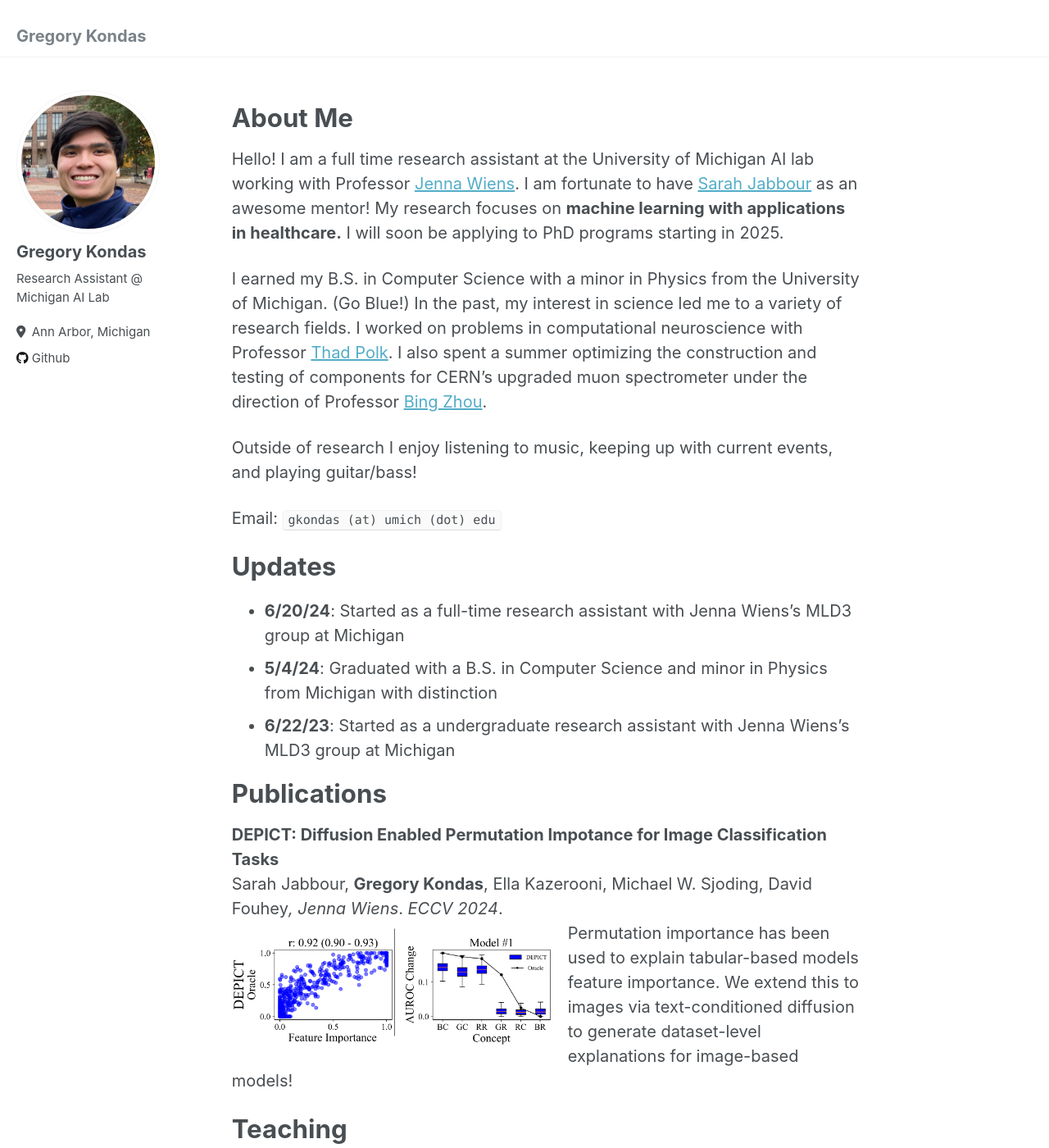
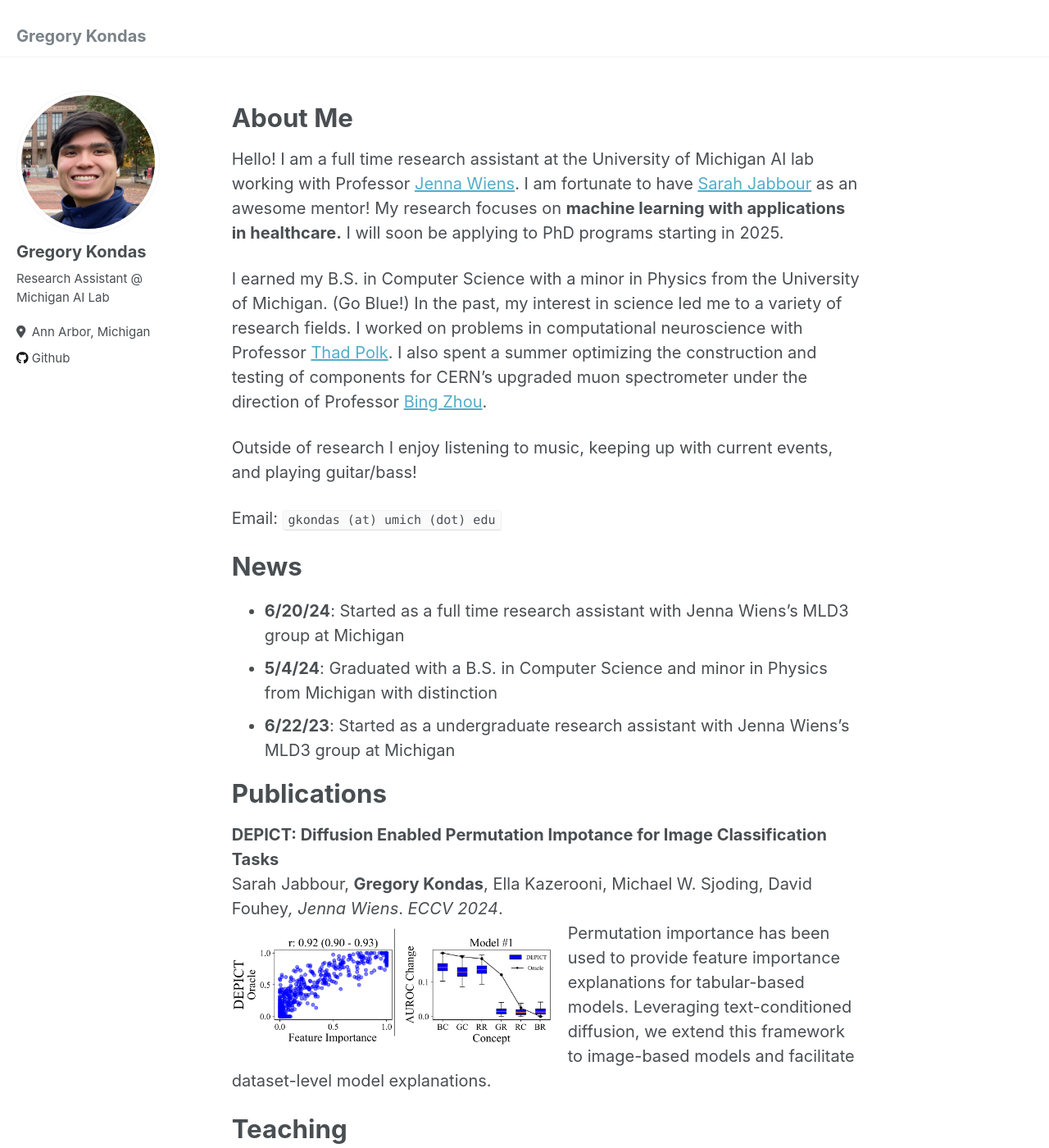
Before and after one commit to gkondas/gkondas.github.io, a Jekyll site: the page built from _pages/about.md, in a window 1280 px wide and 1400 px high. Shown: the whole window at 82% size. Built offline with Jekyll 4.4.1, drawn with Linux system fonts in a browser that asks for light colours.

Commit message:
small edit

```diff
--- a/_pages/about.md
+++ b/_pages/about.md
@@ -18,9 +18,9 @@ Outside of research I enjoy listening to music, keeping up with current events,
 
 Email: `gkondas (at) umich (dot) edu`
 
-Updates
+News
 ===
-- **6/20/24**: Started as a full-time research assistant with Jenna Wiens's MLD3 group at Michigan
+- **6/20/24**: Started as a full time research assistant with Jenna Wiens's MLD3 group at Michigan
 - **5/4/24**: Graduated with a B.S. in Computer Science and minor in Physics from Michigan with distinction
 - **6/22/23**: Started as a undergraduate research assistant with Jenna Wiens's MLD3 group at Michigan
 
@@ -30,7 +30,7 @@ Publications
 **DEPICT: Diffusion Enabled Permutation Impotance for Image Classification Tasks**
 Sarah Jabbour, **Gregory Kondas**, Ella Kazerooni, Michael W. Sjoding, David Fouhey*, Jenna Wiens*. *ECCV 2024*.
 <img src="images/depict_thumbnail.png" alt="depict_thumbnail" width="400" style="float: left; margin-right: 10px;">
-Permutation importance has been used to explain tabular-based models feature importance. We extend this to images via text-conditioned diffusion to generate dataset-level explanations for image-based models!
+Permutation importance has been used to provide feature importance explanations for tabular-based models. Leveraging text-conditioned diffusion, we extend this framework to image-based models and facilitate dataset-level model explanations.
 
 Teaching
 ===
```
